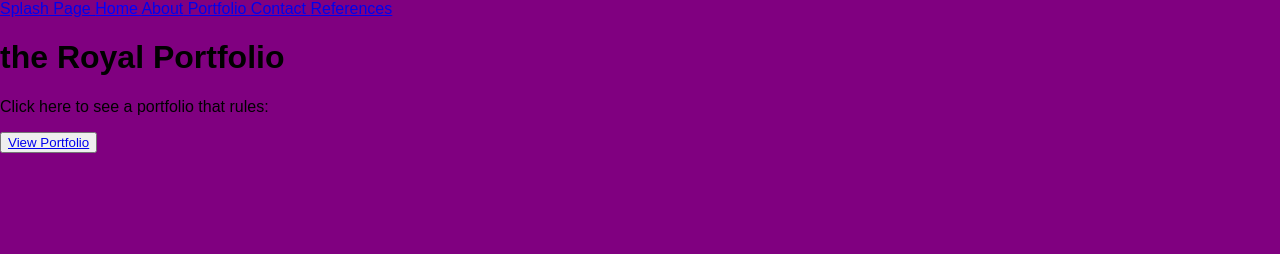
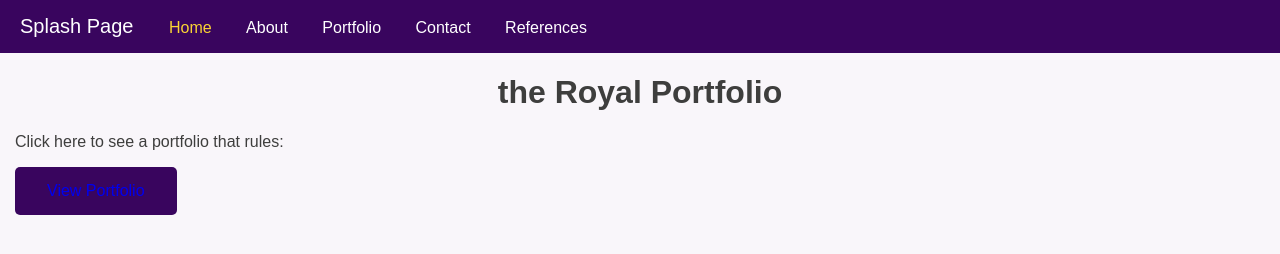
Before and after one commit to bbryant7/practice-portfolio, a React app: page /home in a window 1280 px wide. Built offline with nearby package versions, Linux system fonts and the light colour scheme.

Commit message:
add styles

```diff
--- a/src/components/BaseLayout.js
+++ b/src/components/BaseLayout.js
@@ -8,24 +8,22 @@ import {NavLink} from 'react-router-dom';
 class BaseLayout extends Component {
   render() {
 
-    let selected = {
-    color: "red",
-  };
+
     return (
 
 
     <div>
     <div className="NavBar">
      <nav>
-      <NavLink activeClassName="selected"  activeStyle={{color: "blue"}} className="nav-link" exact to='/'> Splash Page </NavLink>
-      <NavLink activeClassName="selected" activeStyle={{color: "blue"}} className="nav-link" to='/home'> Home </NavLink>
-      <NavLink activeClassName="selected" activeStyle={{color: "blue"}} className="nav-link" to='/about'> About</NavLink>
-      <NavLink activeClassName="selected" activeStyle={{color: "blue"}} className="nav-link" to='/portfolio'> Portfolio </NavLink>
-      <NavLink activeClassName="selected" activeStyle={{color: "blue"}} className="nav-link" to='/contact'> Contact </NavLink>
-      <NavLink activeClassName="selected" activeStyle={{color: "blue"}} className="nav-link" to='/references'> References </NavLink>
+      <NavLink activeClassName="selected"  activeStyle={{color: "#FAD334"}} className="nav-link" exact to='/'> <span className="splash">Splash Page </span></NavLink>
+      <NavLink activeClassName="selected" activeStyle={{color: "#FAD334"}} className="nav-link" to='/home'> Home </NavLink>
+      <NavLink activeClassName="selected" activeStyle={{color: "#FAD334"}} className="nav-link" to='/about'> About</NavLink>
+      <NavLink activeClassName="selected" activeStyle={{color: "#FAD334"}} className="nav-link" to='/portfolio'> Portfolio </NavLink>
+      <NavLink activeClassName="selected" activeStyle={{color: "#FAD334"}} className="nav-link" to='/contact'> Contact </NavLink>
+      <NavLink activeClassName="selected" activeStyle={{color: "#FAD334"}} className="nav-link" to='/references'> References </NavLink>
      </nav>
      </div>
-    <div>
+    <div className="subject">
     {this.props.children}
     </div>
     </div>
--- a/src/components/references.js
+++ b/src/components/references.js
@@ -9,7 +9,7 @@ class References extends Component {
 
     <div>
       <h1> References </h1>
-      <div>
+      <div className="reference-card">
         <ul>
           <li> Princess Charlotte of Cambridge </li>
           <li> Phone: 555-555-5555</li>
@@ -18,7 +18,7 @@ class References extends Component {
         </ul>
       </div>
 
-      <div>
+      <div className="reference-card">
         <ul>
           <li> Prince Charles </li>
           <li> Phone: 555-555-5555</li>
@@ -27,7 +27,7 @@ class References extends Component {
         </ul>
       </div>
 
-      <div>
+      <div className="reference-card">
         <ul>
           <li> The Duke of Edinburgh </li>
           <li> Phone: 555-555-5555</li>
--- a/src/styles/index.css
+++ b/src/styles/index.css
@@ -2,5 +2,65 @@ body {
   margin: 0;
   padding: 0;
   font-family: sans-serif;
-  background-color: purple;
+  background-color: #F9F6FA;
+  color: #3E3E3D;
 }
+
+.subject {
+  margin-left: 15px;
+  margin-right: 15px;
+  margin-bottom: 15px;
+}
+
+nav {
+  margin: 0;
+  padding: 0;
+  padding: 15px;
+  padding-left: 5px;
+  background-color: #39055E;
+
+}
+
+.nav-link {
+  padding: 15px;
+  color: white;
+  font-size: 16px;
+}
+
+.splash {
+  font-size: 20px;
+}
+
+.reference-card{
+  backround-color: white;
+  border: 4px solid white;
+  margin: 50px;
+  text-align:left;
+  radius: 8px;
+  padding-right: 15px;
+
+}
+li{
+  list-style-type: none;
+}
+
+h1 {
+  text-align: center;
+}
+
+button {
+  border-radius: 5px;
+  background-color: #39055E;
+    border: none;
+    color: white;
+    padding: 15px 32px;
+    text-align: center;
+    text-decoration: none;
+    display: inline-block;
+    font-size: 16px;
+    font: white;
+}
+
+a {
+  text-decoration: none;
+}
```
